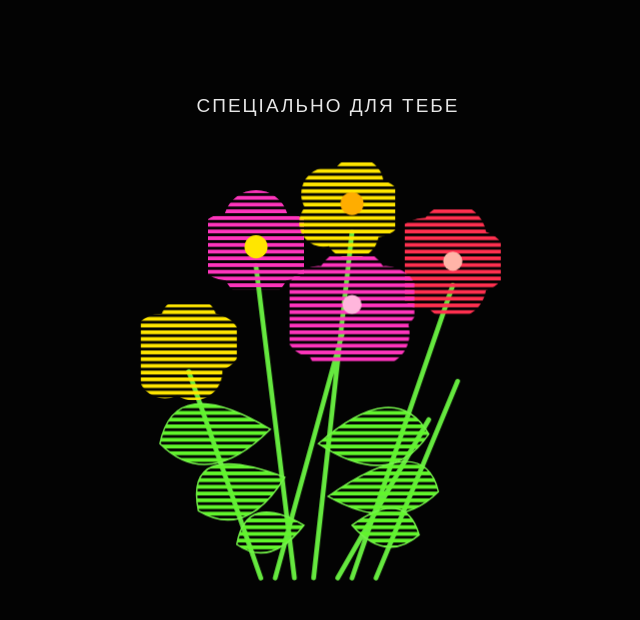
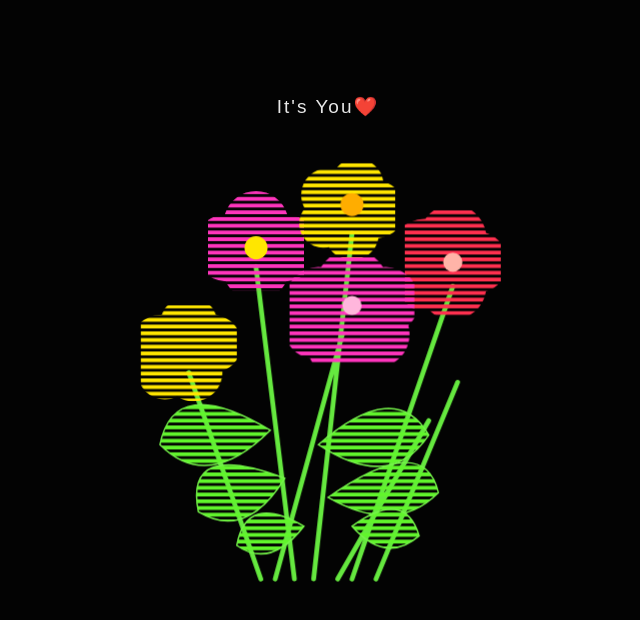
Before and after one commit to Erorses/my-website, a plain HTML site: page index.html in a window 1280 px wide. Shown: the whole page, without its empty margins (312-952 px from the left). Drawn offline with Linux system fonts and the light colour scheme.

Commit message:
Add files via upload

```diff
--- a/index.html
+++ b/index.html
@@ -127,7 +127,7 @@ svg {
 
 <body>
 
-<h1>СПЕЦІАЛЬНО ДЛЯ ТЕБЕ</h1>
+<h1>It's You❤️</h1>
 
 <svg viewBox="0 0 500 620"
      xmlns="http://www.w3.org/2000/svg"
```
